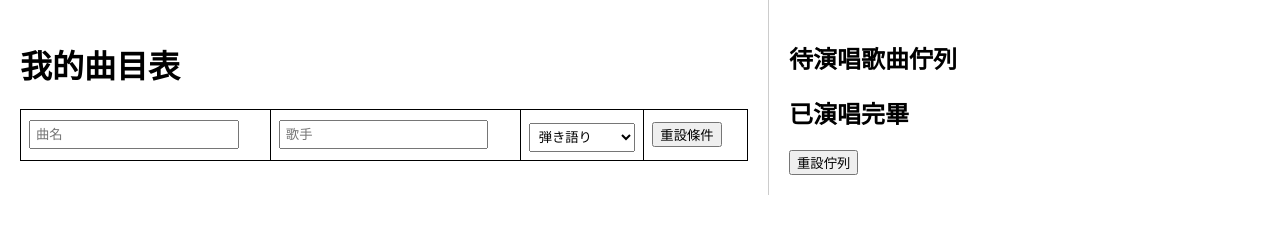
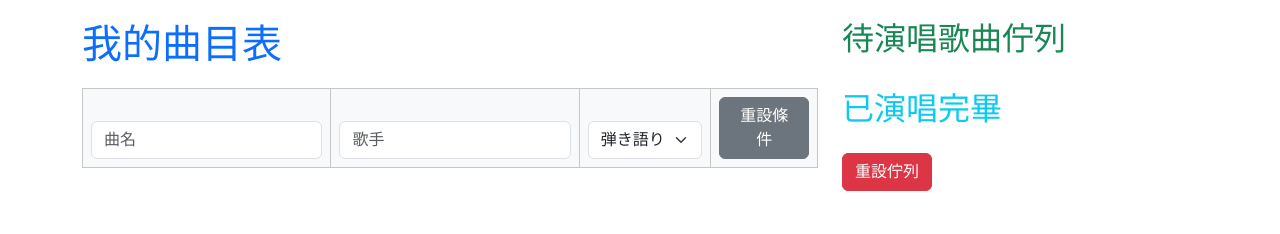
Before and after one commit to hydai/ohi-songs, a plain HTML site: page index.html in a window 1280 px wide. Drawn offline with nearby package versions, Linux system fonts and the light colour scheme; no server answers.

Commit message:
套用 bootstrap
Signed-off-by: hydai <z54981220@gmail.com>

```diff
--- a/index.html
+++ b/index.html
@@ -5,72 +5,44 @@
     <meta name="viewport" content="width=device-width, initial-scale=1.0">
     <title>OhiSongs</title>
     <script src="https://cdnjs.cloudflare.com/ajax/libs/jquery/3.6.0/jquery.min.js"></script>
+    <link href="https://cdn.jsdelivr.net/npm/bootstrap@5.3.0-alpha1/dist/css/bootstrap.min.css" rel="stylesheet">
+    <script src="https://cdn.jsdelivr.net/npm/bootstrap@5.3.0-alpha1/dist/js/bootstrap.bundle.min.js"></script>
     <style>
         body {
-            display: flex;
-            margin: 0;
-            padding: 0;
             font-family: Arial, sans-serif;
         }
-        #leftPane {
-            width: 60%;
-            padding: 20px;
-            box-sizing: border-box;
-        }
-        #rightPane {
-            width: 40%;
-            padding: 20px;
-            box-sizing: border-box;
-            border-left: 1px solid #ccc;
+        #leftPane, #rightPane {
+            margin-top: 20px;
         }
         table {
-            width: 100%;
-            border-collapse: collapse;
-            margin-top: 10px;
-        }
-        table, th, td {
-            border: 1px solid black;
-        }
-        th, td {
-            padding: 8px;
-            text-align: left;
+            margin-top: 20px;
         }
         ul {
-            list-style-type: none;
             padding: 0;
         }
         li {
+            list-style: none;
             margin-bottom: 10px;
-        }
-        .filter-input {
-            width: 90%;
-            padding: 5px;
-            box-sizing: border-box;
-        }
-        .filter-select {
-            width: 100%;
-            padding: 5px;
-            margin-top: 5px;
-            box-sizing: border-box;
         }
     </style>
 </head>
-<body>
-    <div id="leftPane">
-        <h1>我的曲目表</h1>
-        <table border="1" id="songTable">
-            <thead>
+<body class="container">
+    <div class="row">
+        <div id="leftPane" class="col-md-8">
+            <h1 class="text-primary">我的曲目表</h1>
+            <table class="table table-striped table-bordered" id="songTable">
+                <thead class="table-light">
                     <tr>
-                    <th><input type="text" id="filterTitle" class="filter-input" placeholder="曲名"></th>
-                    <th><input type="text" id="filterSinger" class="filter-input" placeholder="歌手"></th>
+                        <th><input type="text" id="filterTitle" class="form-control" placeholder="曲名"></th>
+                        <th><input type="text" id="filterSinger" class="form-control" placeholder="歌手"></th>
                         <th>
-                        <select id="filterType" class="filter-select">
+                            <select id="filterType" class="form-select">
                                 <option value="">弾き語り</option>
                                 <option value="〇">〇</option>
                                 <option value="✕">✕</option>
                             </select>
                         </th>
-                    <th><button id="resetFilters">重設條件</button></th>
+                        <th><button id="resetFilters" class="btn btn-secondary">重設條件</button></th>
                     </tr>
                 </thead>
                 <tbody>
@@ -79,18 +51,19 @@
             </table>
         </div>
 
-    <div id="rightPane">
-        <h2>待演唱歌曲佇列</h2>
-        <ul id="queue">
+        <div id="rightPane" class="col-md-4">
+            <h2 class="text-success">待演唱歌曲佇列</h2>
+            <ul id="queue" class="list-group">
                 <!-- Queue items -->
             </ul>
 
-        <h2>已演唱完畢</h2>
-        <ul id="completedQueue">
+            <h2 class="text-info mt-4">已演唱完畢</h2>
+            <ul id="completedQueue" class="list-group">
                 <!-- Completed items -->
             </ul>
 
-        <button id="resetQueues">重設佇列</button>
+            <button id="resetQueues" class="btn btn-danger mt-3">重設佇列</button>
+        </div>
     </div>
 
     <script>
@@ -123,7 +96,7 @@
                         <td>${song.title}</td>
                         <td>${song.singer}</td>
                         <td>${song.type}</td>
-                        <td><button class="addToQueue" data-title="${song.title}">加入佇列</button></td>
+                        <td><button class="btn btn-primary addToQueue" data-title="${song.title}">加入佇列</button></td>
                     </tr>
                 `);
             });
@@ -155,7 +128,7 @@
                 const title = $(this).data("title");
                 if (!queue.includes(title)) {
                     queue.push(title);
-                    $("#queue").append(`<li>${title} <button class="markComplete" data-title="${title}">已演奏</button></li>`);
+                    $("#queue").append(`<li class="list-group-item">${title} <button class="btn btn-success btn-sm markComplete" data-title="${title}">已演奏</button></li>`);
                 }
             });
 
@@ -166,7 +139,7 @@
                     queue.splice(index, 1);
                     completedQueue.push(title);
                     $(this).parent().remove();
-                    $("#completedQueue").append(`<li>${title}</li>`);
+                    $("#completedQueue").append(`<li class="list-group-item">${title}</li>`);
                 }
             });
 
```
Lines whose indentation alone changed are shown as unchanged.
